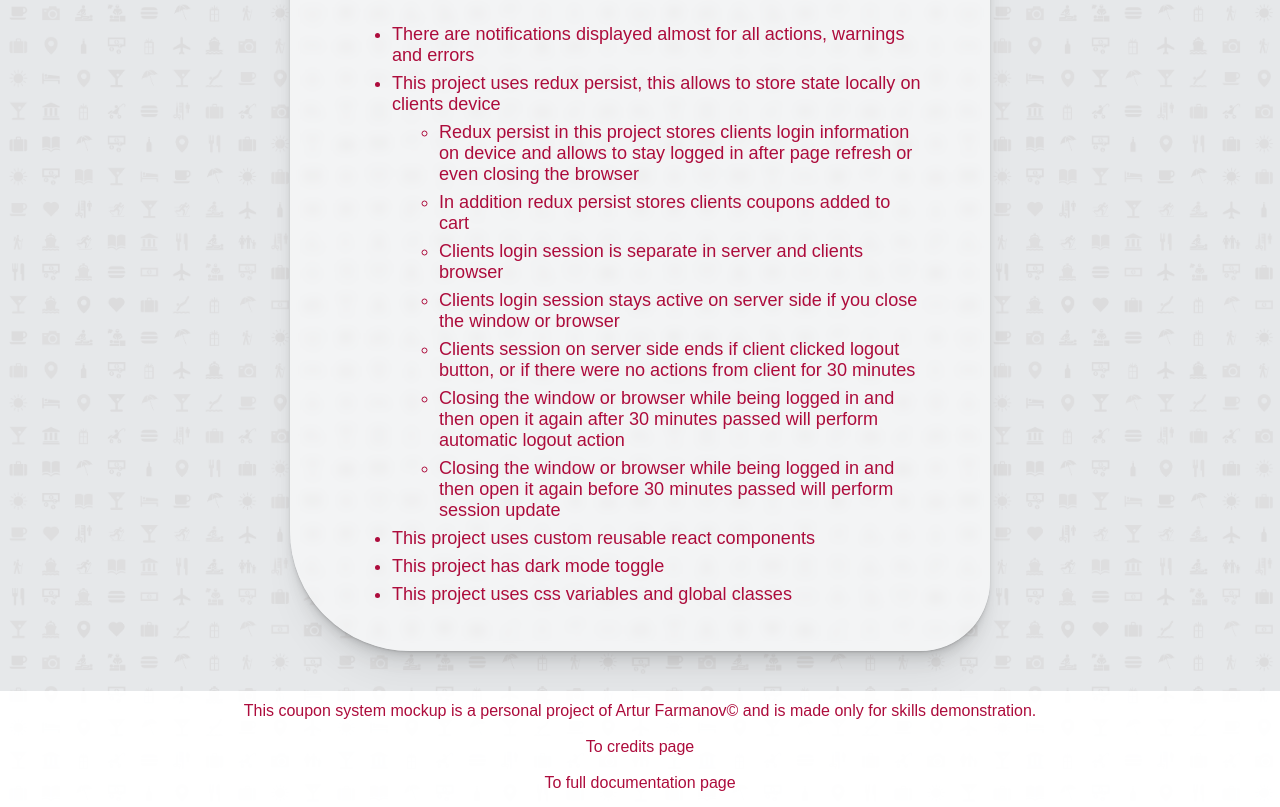
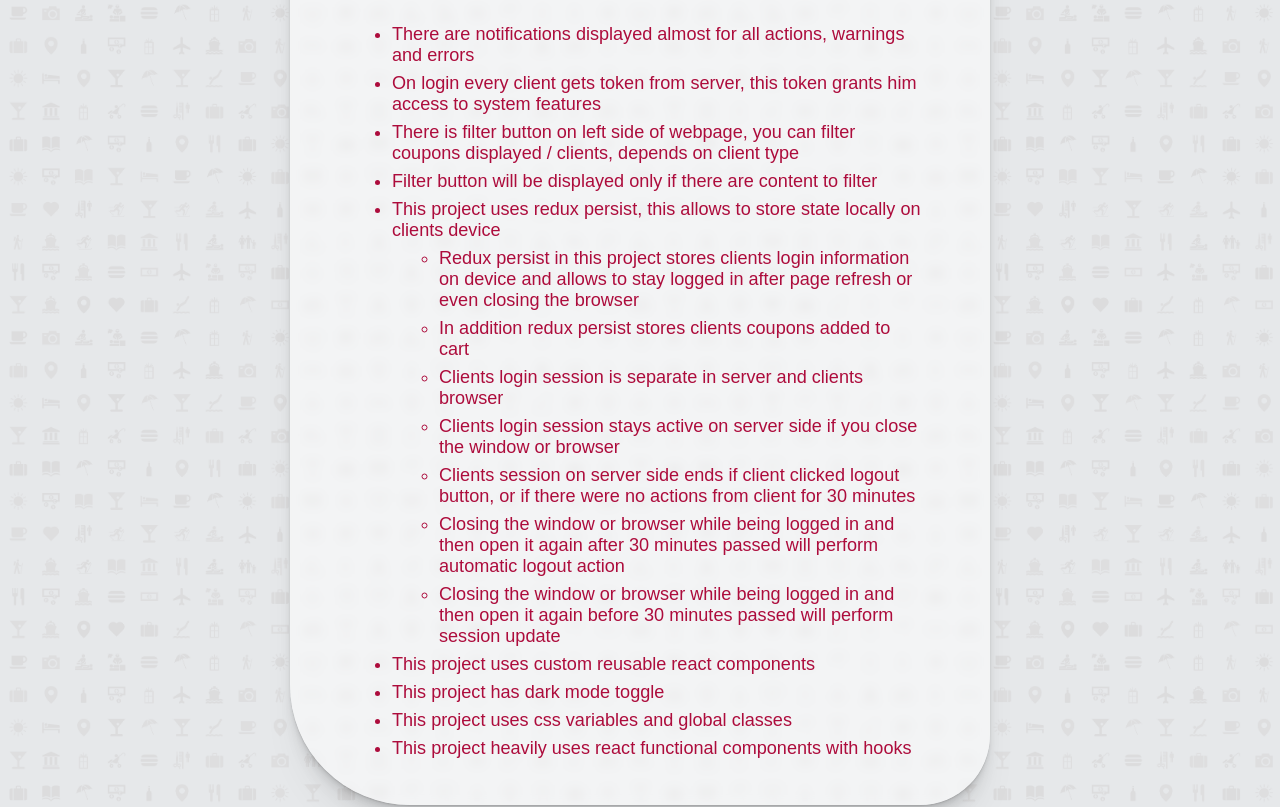
Before and after one commit to Far-Art/coupon-system, a React (Create React App) app: page /documentation in a window 1280 px wide. Shown: the part 1687-2494 px from the top of the page. Built offline with nearby package versions, Linux system fonts and the light colour scheme; a web font is replaced by a local one.

Commit message:
added some features

```diff
--- a/src/Components/SharedArea/DocumentationPage/DocumentationPage.tsx
+++ b/src/Components/SharedArea/DocumentationPage/DocumentationPage.tsx
@@ -55,6 +55,9 @@
 
                 <ul>
                     <li>There are notifications displayed almost for all actions, warnings and errors</li>
+                    <li>On login every client gets token from server, this token grants him access to system features</li>
+                    <li>There is filter button on left side of webpage, you can filter coupons displayed / clients, depends on client type</li>
+                    <li>Filter button will be displayed only if there are content to filter</li>
                     <li>This project uses redux persist, this allows to store state locally on clients device
                         <ul>
                             <li>Redux persist in this project stores clients login information on device and allows to stay logged in after page refresh or even closing the browser</li>
@@ -69,6 +72,7 @@
                     <li>This project uses custom reusable react components</li>
                     <li>This project has dark mode toggle</li>
                     <li>This project uses css variables and global classes</li>
+                    <li>This project heavily uses react functional components with hooks</li>
                 </ul>
             </div>
         );
```
